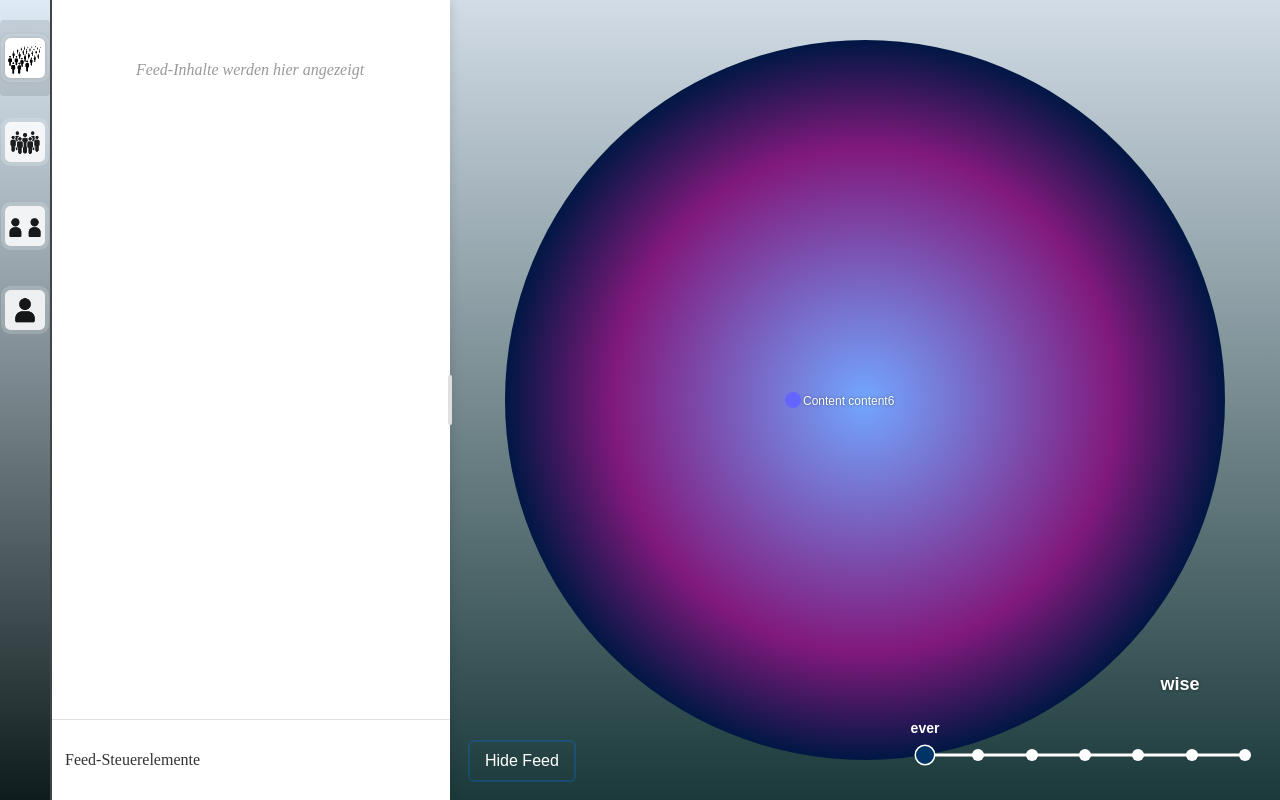
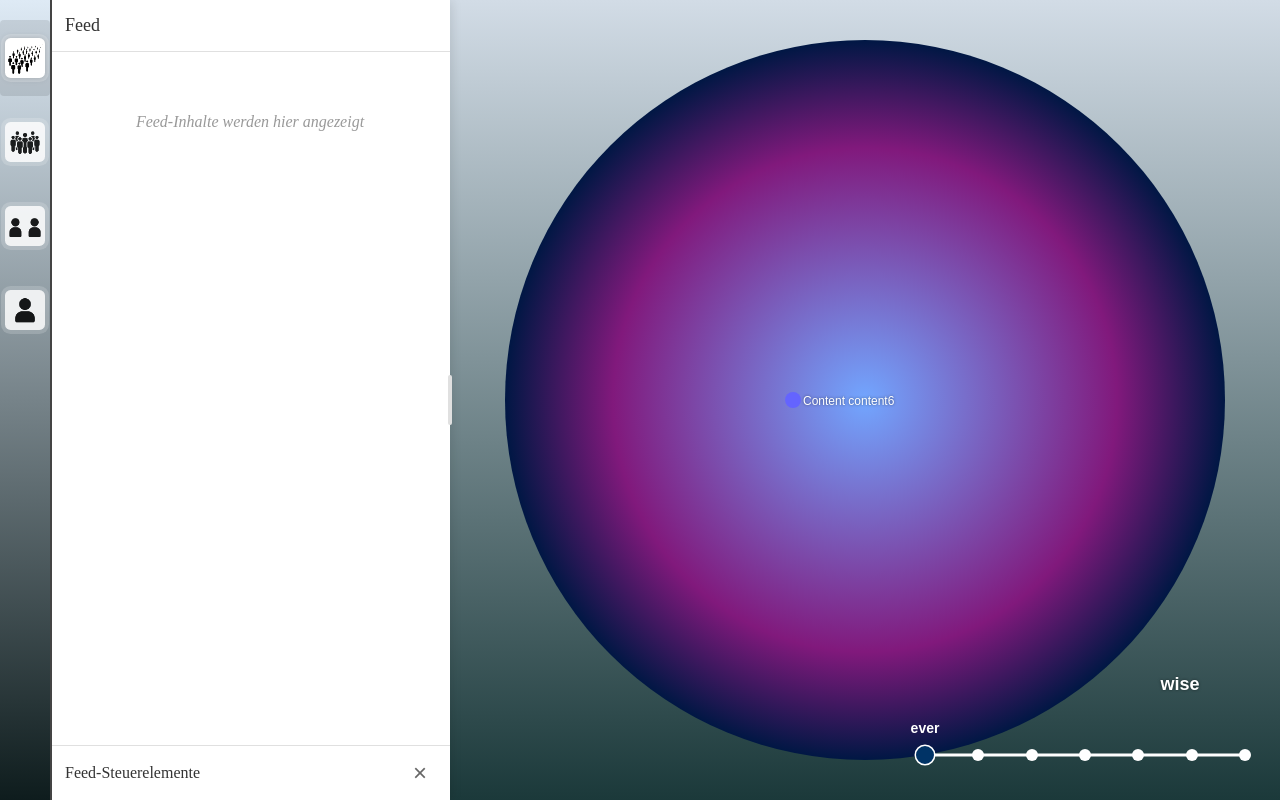
Before and after one commit to KindlerDaniel/public, a React (Create React App) app in the folder frontend/: page / in a window 1280 px wide. Both pictures are taken after a click on the button "Search | Feed". Built offline with nearby package versions, Linux system fonts and the light colour scheme.

Commit message:
no message

```diff
--- a/frontend/src/levels/1SocietyLevel/BubbleView/BubbleView.tsx
+++ b/frontend/src/levels/1SocietyLevel/BubbleView/BubbleView.tsx
@@ -90,20 +90,26 @@ const BubbleView: React.FC<BubbleViewProps> = ({ onContentSelect }) => {
     setSelectedTimeRange(timeRange);
   };
 
-  // Toggle for the feed area
-  const toggleFeedArea = () => {
-    setShowFeedArea(prev => !prev);
+  // Funktion zum Öffnen der FeedArea
+  const openFeedArea = () => {
+    setShowFeedArea(true);
+  };
+
+  // Funktion zum Schließen der FeedArea
+  const closeFeedArea = () => {
+    setShowFeedArea(false);
   };
 
   return (
     <div className="bubble-view" ref={containerRef}>
-      {/* Feed area with resize function */}
+      {/* Feed area mit Schließen-Funktion */}
       <FeedArea
         isVisible={showFeedArea}
         defaultWidth={400}
         minWidth={250}
         maxWidth={600}
         onWidthChange={handleFeedWidthChange}
+        onClose={closeFeedArea} // Neue Prop zum Schließen
       />
 
       <div
@@ -128,13 +134,16 @@ const BubbleView: React.FC<BubbleViewProps> = ({ onContentSelect }) => {
         />
       </div>
 
-      {/* Feed button */}
+      {/* Button nur zum Öffnen des Feeds */}
       <button
         className="search-feed-button"
-        onClick={toggleFeedArea}
-        style={{ marginLeft: feedWidth + 'px' }}
+        onClick={openFeedArea}
+        style={{
+          marginLeft: feedWidth + 'px',
+          display: showFeedArea ? 'none' : 'block' // Ausblenden, wenn Feed geöffnet ist
+        }}
       >
-        {showFeedArea ? 'Hide Feed' : 'Search | Feed'}
+        Search | Feed
       </button>
 
       <div
--- a/frontend/src/levels/1SocietyLevel/shared/FeedArea/FeedArea.css
+++ b/frontend/src/levels/1SocietyLevel/shared/FeedArea/FeedArea.css
@@ -15,6 +15,22 @@
   display: flex;
   flex-direction: column;
   animation: slideUp var(--animation-duration) ease-out forwards;
+}
+
+/* Header */
+.feed-area-header {
+  display: flex;
+  justify-content: space-between;
+  align-items: center;
+  padding: 15px;
+  border-bottom: 1px solid var(--border-color, #e0e0e0);
+  background-color: white;
+}
+
+.feed-area-header h3 {
+  margin: 0;
+  font-size: 18px;
+  font-weight: 500;
 }
 
 @keyframes slideUp {
@@ -43,6 +59,33 @@
   padding: 15px;
   border-top: 1px solid var(--border-color, #e0e0e0);
   background-color: white;
+}
+
+/* Feed-Steuerelemente mit Schließen-Button */
+.feed-controls {
+  display: flex;
+  justify-content: space-between;
+  align-items: center;
+}
+
+.feed-controls p {
+  margin: 0;
+}
+
+/* Schließen-Button */
+.feed-area-close-button {
+  background: transparent;
+  border: none;
+  font-size: 24px;
+  line-height: 1;
+  cursor: pointer;
+  color: #666;
+  padding: 0 8px;
+  transition: color 0.2s;
+}
+
+.feed-area-close-button:hover {
+  color: #333;
 }
 
 /* Resize-Handle */
--- a/frontend/src/levels/1SocietyLevel/shared/FeedArea/FeedArea.tsx
+++ b/frontend/src/levels/1SocietyLevel/shared/FeedArea/FeedArea.tsx
@@ -7,6 +7,7 @@ interface FeedAreaProps {
   minWidth?: number;
   maxWidth?: number;
   onWidthChange?: (width: number) => void;
+  onClose?: () => void;
 }
 
 const FeedArea: React.FC<FeedAreaProps> = ({
@@ -14,7 +15,8 @@ const FeedArea: React.FC<FeedAreaProps> = ({
   defaultWidth = 400,
   minWidth = 250,
   maxWidth = 600,
-  onWidthChange
+  onWidthChange,
+  onClose
 }) => {
   const [width, setWidth] = useState<number>(defaultWidth);
   const [isDragging, setIsDragging] = useState<boolean>(false);
@@ -74,6 +76,13 @@ const FeedArea: React.FC<FeedAreaProps> = ({
     setIsDragging(true);
   };
 
+  // Handler für den Schließen-Button
+  const handleClose = () => {
+    if (onClose) {
+      onClose();
+    }
+  };
+
   if (!isVisible) {
     return null;
   }
@@ -84,6 +93,11 @@ const FeedArea: React.FC<FeedAreaProps> = ({
       ref={feedAreaRef}
       style={{ width: `${width}px` }}
     >
+      {/* Header ohne Schließen-Button */}
+      <div className="feed-area-header">
+        <h3>Feed</h3>
+      </div>
+
       <div className="feed-area-content">
         {/* Feed content will be here */}
         <p className="feed-placeholder">Feed-Inhalte werden hier angezeigt</p>
@@ -98,7 +112,17 @@ const FeedArea: React.FC<FeedAreaProps> = ({
       </div>
 
       <div className="feed-area-footer">
-        <p>Feed-Steuerelemente</p>
+        <div className="feed-controls">
+          <p>Feed-Steuerelemente</p>
+          {/* Schließen-Button unten rechts */}
+          <button
+            className="feed-area-close-button"
+            onClick={handleClose}
+            title="Feed schließen"
+          >
+            ×
+          </button>
+        </div>
       </div>
     </div>
   );
```
Lines whose indentation alone changed are shown as unchanged.
